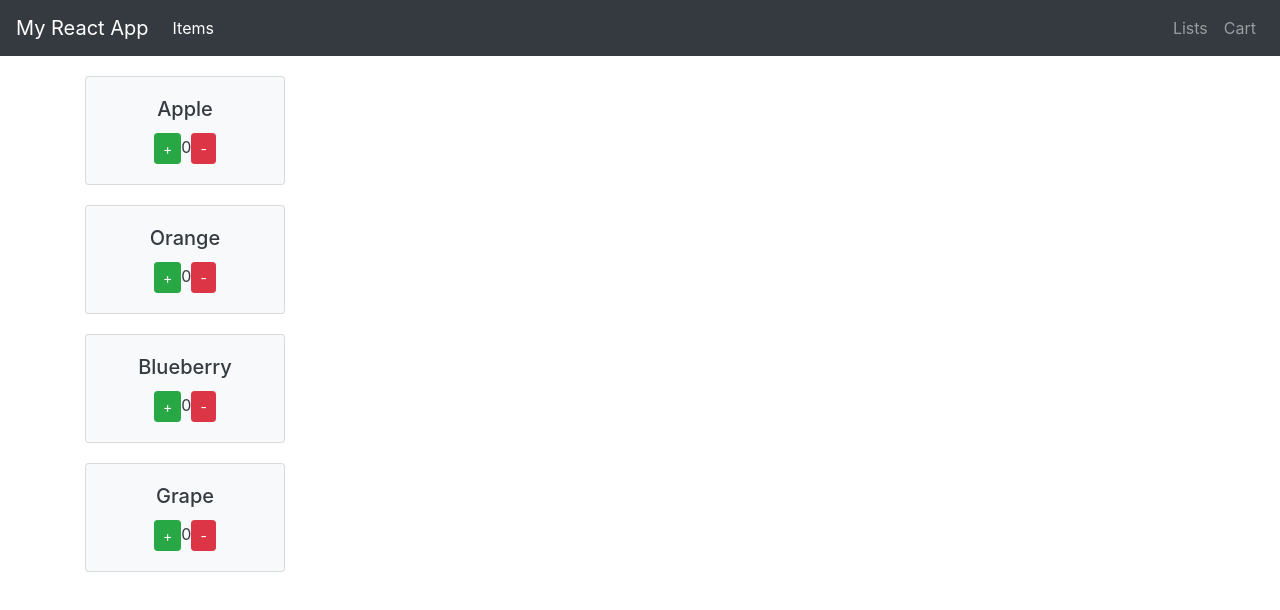
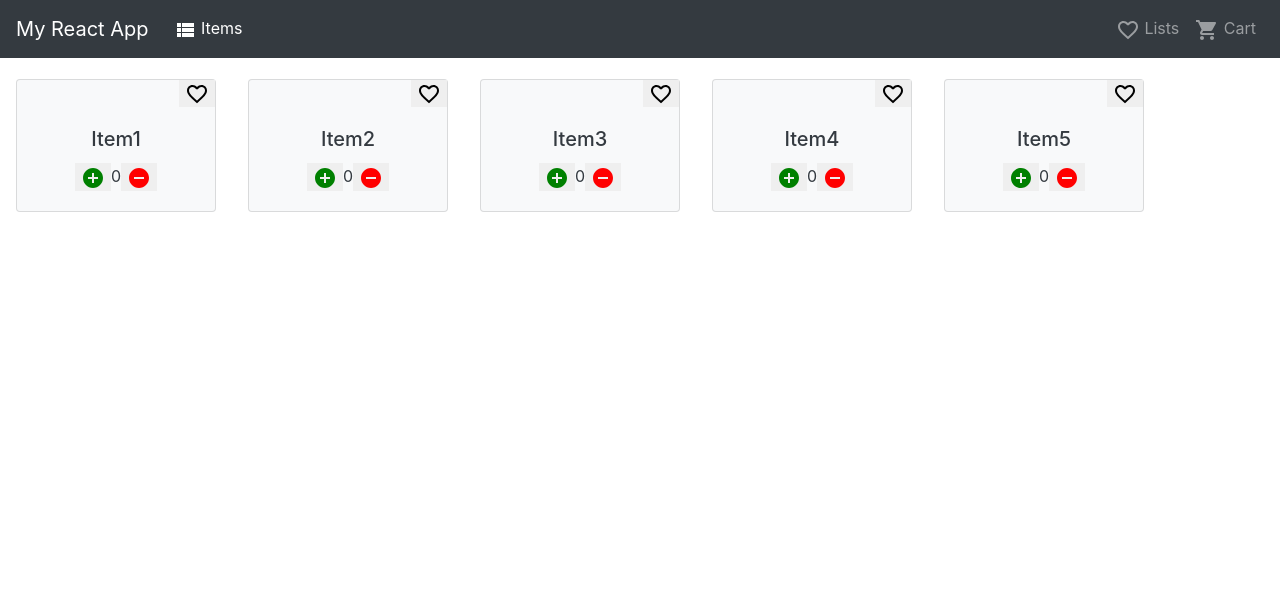
Before and after one commit to nmajidpour/react-app-counter, a React (Create React App) app in the folder my-react-app/: page /items in a window 1280 px wide. Shown: the top 610 px of the page. Built offline with nearby package versions, Linux system fonts and the light colour scheme.

Commit message:
added icons, modify styles of item

```diff
--- a/my-react-app/package.json
+++ b/my-react-app/package.json
@@ -7,6 +7,8 @@
     "@fortawesome/fontawesome-svg-core": "^1.2.28",
     "@fortawesome/free-solid-svg-icons": "^5.13.0",
     "@fortawesome/react-fontawesome": "^0.1.9",
+    "@material-ui/core": "^4.9.11",
+    "@material-ui/icons": "^4.9.1",
     "@testing-library/jest-dom": "^4.2.4",
     "@testing-library/react": "^9.5.0",
     "@testing-library/user-event": "^7.2.1",
--- a/my-react-app/src/App.js
+++ b/my-react-app/src/App.js
@@ -7,6 +7,9 @@ import Nav from "react-bootstrap/Nav";
 import MyList from "./components/mylist";
 import Cart from "./components/cart";
 import Items from "./components/items";
+import ShoppingCartIcon from "@material-ui/icons/ShoppingCart";
+import FavouriteIcon from "@material-ui/icons/FavoriteBorder";
+import ListIcon from "@material-ui/icons/ViewList";
 import "./App.css";
 
 function App() {
@@ -19,15 +22,15 @@ function App() {
           </Navbar.Brand>
           <Nav>
             <Nav.Link as={NavLink} to="/items">
-              Items
+              <ListIcon /> Items
             </Nav.Link>
           </Nav>
           <Nav className="ml-auto">
             <Nav.Link as={NavLink} to="/mylist">
-              Lists
+              <FavouriteIcon /> Lists
             </Nav.Link>
             <Nav.Link as={NavLink} to="/cart">
-              Cart
+              <ShoppingCartIcon /> Cart
             </Nav.Link>
           </Nav>
         </Navbar>
--- a/my-react-app/src/components/item.jsx
+++ b/my-react-app/src/components/item.jsx
@@ -1,6 +1,9 @@
 import React, { Component } from "react";
 import Card from "react-bootstrap/Card";
-import "././components.css";
+import "./components.css";
+import AddIcon from "@material-ui/icons/AddCircle";
+import RemoveIcon from "@material-ui/icons/RemoveCircle";
+import FavouriteIcon from "@material-ui/icons/FavoriteBorder";
 
 const itemcard = { textAlign: "center", width: "200px", marginTop: "20px" };
 class Item extends Component {
@@ -13,21 +16,26 @@ class Item extends Component {
     return (
       <div className="container">
         <Card bg="light" text="dark" style={itemcard}>
+          <span style={{ textAlign: "right"}}>
+            <button style={{border:"none"}}>
+              <FavouriteIcon />
+            </button>
+          </span>
           <Card.Body>
             <Card.Title>{this.state.name}</Card.Title>
             <Card.Text>
               <button
                 onClick={this.handleIncrement}
-                className="btn btn-success btn-sm"
+                style={{ color: "green", border: "none" }}
               >
-                +
+                <AddIcon />
               </button>
               {this.state.count}
               <button
                 onClick={this.handleDecrement}
-                className="btn btn-danger btn-sm"
+                style={{ color: "red", border: "none" }}
               >
-                -
+                <RemoveIcon />
               </button>
             </Card.Text>
           </Card.Body>
--- a/my-react-app/src/components/items.jsx
+++ b/my-react-app/src/components/items.jsx
@@ -5,18 +5,27 @@ import "./components.css";
 class Items extends Component {
   state = {
     items: [
-      { id: 1, name: "Apple", count: 0 },
-      { id: 2, name: "Orange", count: 0 },
-      { id: 3, name: "Blueberry", count: 0 },
-      { id: 4, name: "Grape", count: 0 },
+      { id: 1, name: "Item1", count: 0 },
+      { id: 2, name: "Item2", count: 0 },
+      { id: 3, name: "Item3", count: 0 },
+      { id: 4, name: "Item4", count: 0 },
+      { id: 5, name: "Item5", count: 0 },
     ],
   };
   render() {
     return (
       <div className="components">
-        {this.state.items.map((item) => (
-          <Item className="row" key={item.id} value={item.count} name={item.name}/>
-        ))}
+        <table>
+          <tbody>
+            <tr>
+              {this.state.items.map((item) => (
+                <td>
+                  <Item key={item.id} value={item.count} name={item.name} />
+                </td>
+              ))}
+            </tr>
+          </tbody>
+        </table>
       </div>
     );
   }
```
Also changed, not shown: my-react-app/src/components/components.css (line endings or trailing spaces), 1 other file (tests, documents, lock files or other folders).
